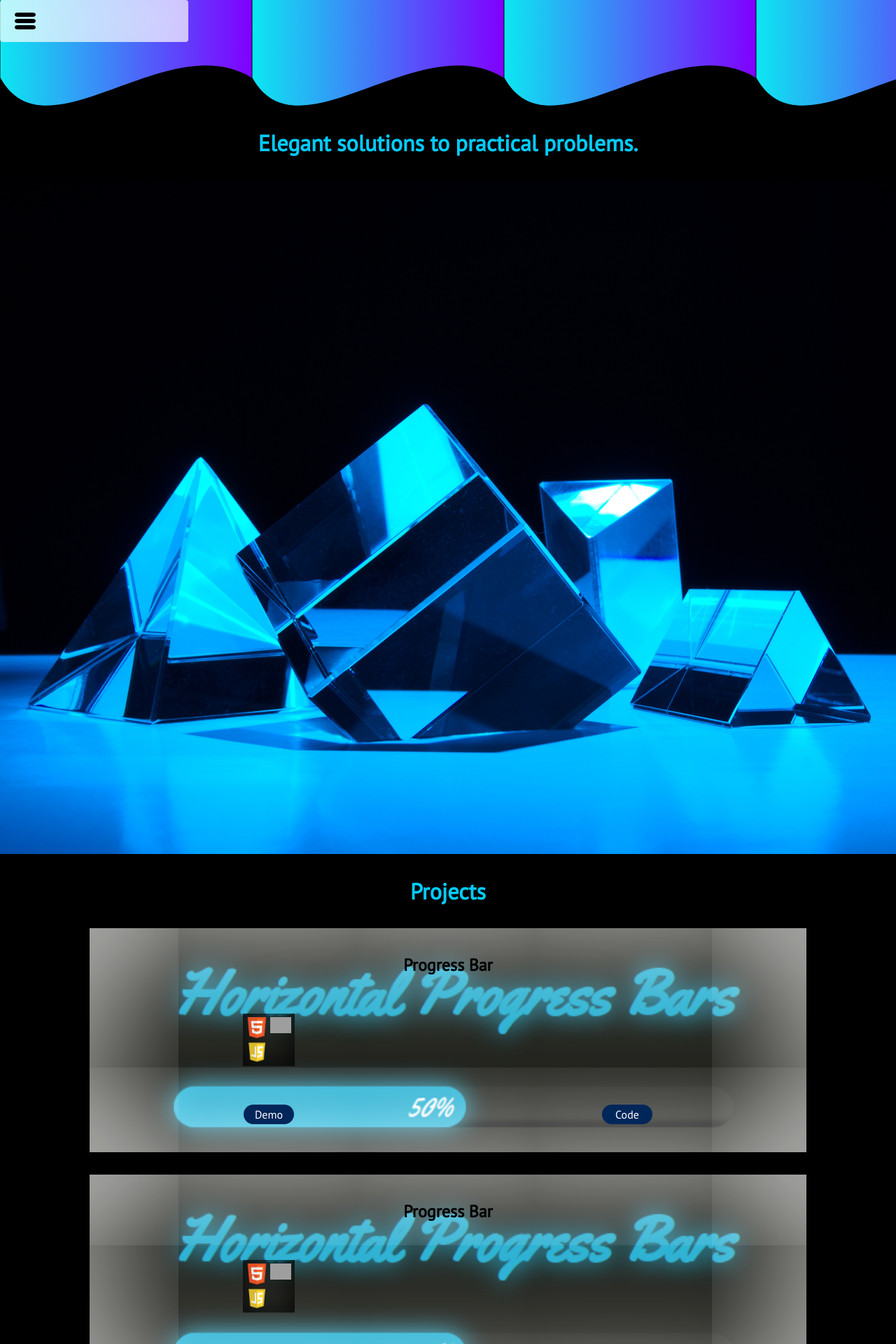
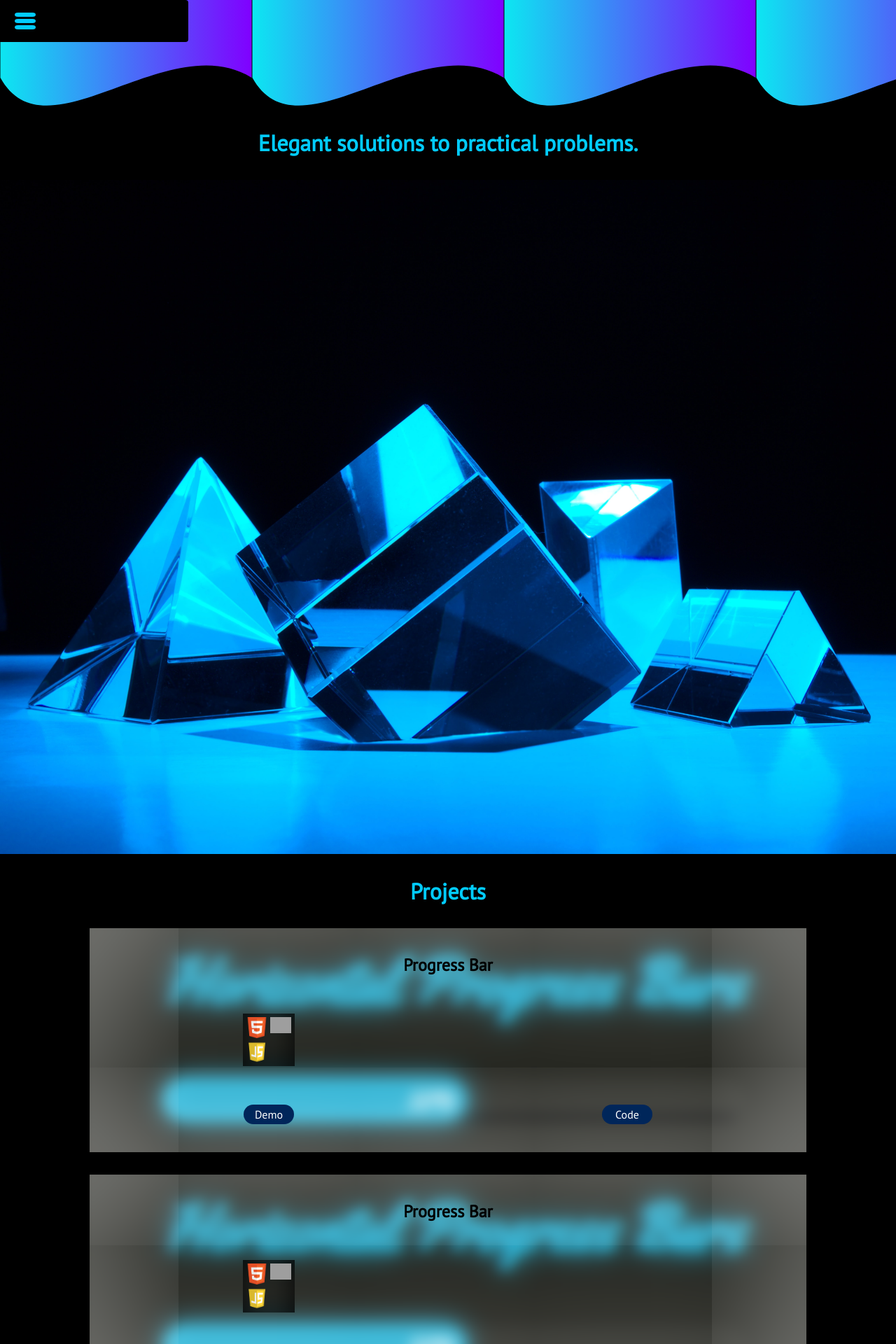
Before and after one commit to aaronrine/portfolio-v2, a React (Create React App) app: page / in a window 1280 px wide. Shown: the top 1920 px of the page at 70% size. Built offline with nearby package versions, Linux system fonts and the light colour scheme; grey boxes are pictures that could not be loaded.

Commit message:
style(App): improve nav visibality

```diff
--- a/src/App.scss
+++ b/src/App.scss
@@ -24,14 +24,15 @@
         height: 60px;
         width: 100%;
         position: fixed;
+        background-color: black;
+        color: inherit;
         z-index: 1000;
         display: flex;
         align-items: center;
         padding-left: 1em;
-        box-shadow: inset 0 0 200px 0 white;
         transition: 0.3s ease-out;
         .hamburger {
-          fill: black;
+          fill: #02ccff;
           padding: 5px;
           margin-right: 1.2em;
 
@@ -67,7 +68,7 @@
           transition: width 0.5s ease-out;
           a {
             text-decoration: none;
-            color: black;
+            color: #02ccff;
             font-weight: bold;
             font-size: 1.2em;
           }
@@ -81,7 +82,7 @@
       }
       .Nav[direction="false"] {
         width: 21%;
-        border-radius: 0.25em;
+        border-radius: 0 0.25em 0.25em 0;
       }
     }
 
@@ -100,10 +101,11 @@
       width: 80%;
       height: 20em;
       margin-bottom: 2em;
-      box-shadow: inset 0 0 200px 0 white;
+      z-index: 1;
       color: black;
       overflow: hidden;
       background-size: cover;
+      background-attachment: fixed;
       display: grid;
       grid-template-columns: 1fr 1fr;
       grid-template-rows: 1fr 1fr 1fr;
@@ -149,6 +151,19 @@
         grid-column: 2;
         grid-row: 3;
       }
+    }
+    .Project::before {
+      content: "";
+      position: absolute;
+      background: inherit;
+      z-index: -1;
+      top: 0;
+      left: 0;
+      right: 0;
+      bottom: 0;
+      box-shadow: inset 0 0 2000px 0 rgba(255, 255, 255, 0.75);
+      filter: blur(10px);
+      margin: -20px;
     }
   }
   .Contact {
```
